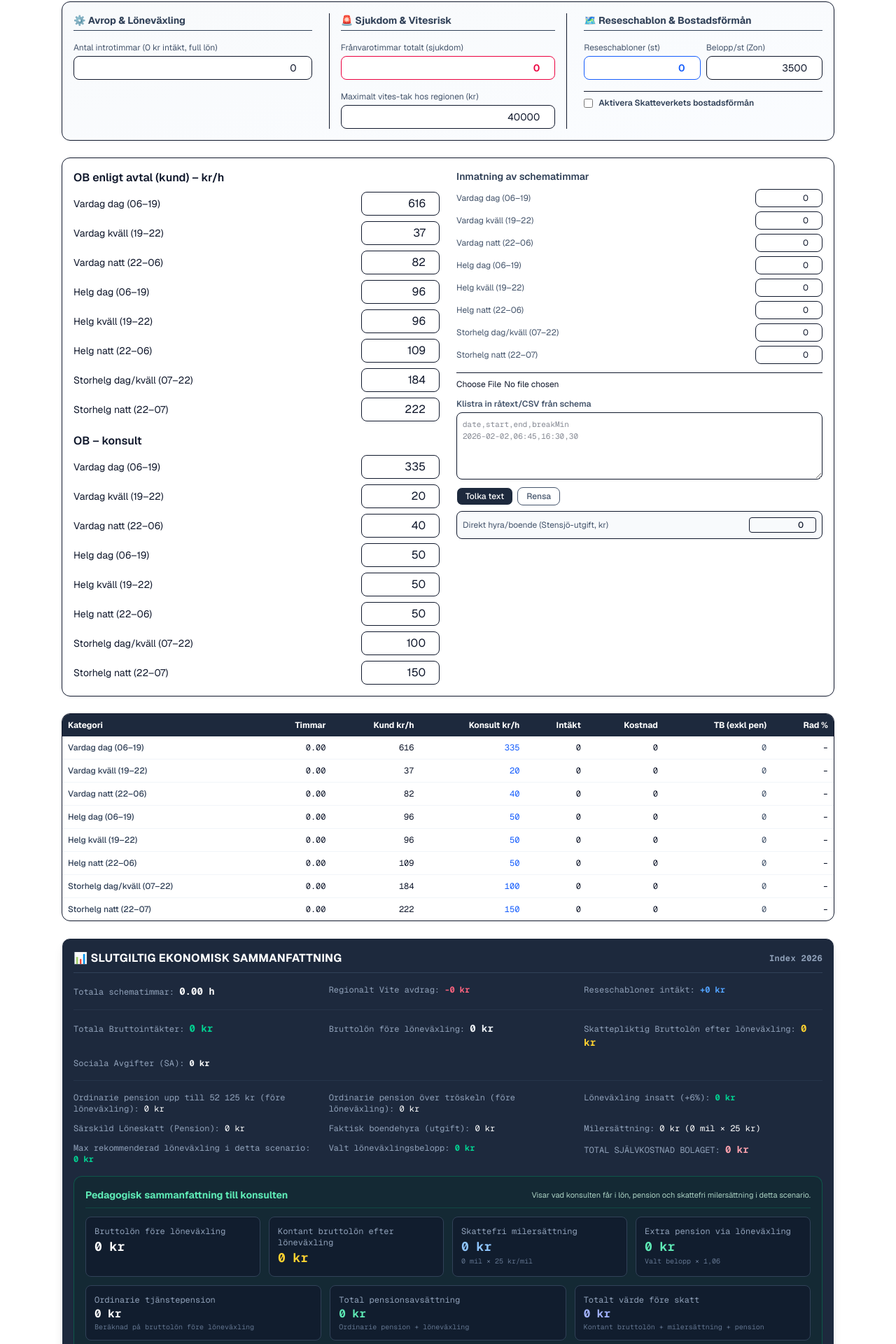
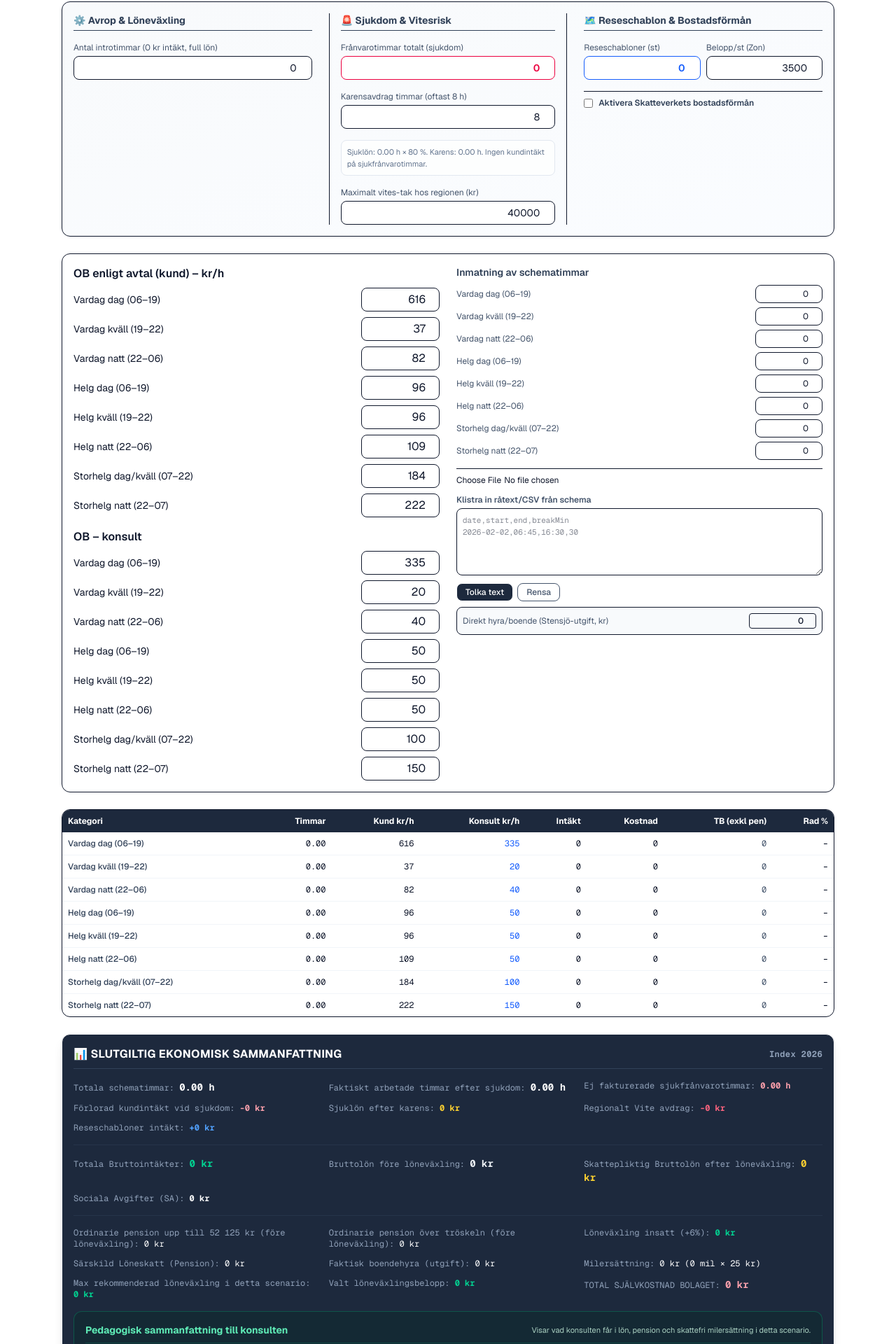
Before and after one commit to shopselectedoffer/skr, a Next.js app: page /pro in a window 1280 px wide. Shown: the part 351-2271 px from the top of the page at 70% size. Built offline with nearby package versions, Linux system fonts and the light colour scheme.

Commit message:
Update page.tsx

```diff
--- a/app/pro/page.tsx
+++ b/app/pro/page.tsx
@@ -183,6 +183,7 @@ export default function App() {
   // Advanced States fylls i live
   const [introHours, setIntroHours] = useState<number>(0);
   const [sickHours, setSickHours] = useState<number>(0);
+  const [karensHours, setKarensHours] = useState<number>(8);
   const [maxViteTak, setMaxViteTak] = useState<number>(40000);
   const [lonevaxling, setLonevaxling] = useState<number>(0);
 
@@ -324,19 +325,29 @@ export default function App() {
       totalHours += r.h;
     }
 
+    const safeSickHours = Math.min(Math.max(0, sickHours), totalHours);
+    const workedHours = Math.max(0, totalHours - safeSickHours);
+    const workedRatio = totalHours > 0 ? workedHours / totalHours : 0;
+
+    // Sjukdom ska inte ge kundintäkt. Intäkt och ordinarie lön reduceras proportionellt.
+    // Därefter tillkommer bara sjuklön enligt karens + 80 %-regel samt eventuellt vite från regionen.
+    const workedRev = baseRev * workedRatio;
+    const workedCost = baseCost * workedRatio;
+    const lostCustomerRevenue = Math.max(0, baseRev - workedRev);
+
     const introRevDeduction = introHours * basePrice;
-    const netVardRev = Math.max(0, baseRev - introRevDeduction);
+    const netVardRev = Math.max(0, workedRev - introRevDeduction);
 
     const isSpecialist = spec !== "SSK";
     const hourlyViteRate = isSpecialist ? 1000 : 625;
-    const calculatedVite = sickHours * hourlyViteRate;
+    const calculatedVite = safeSickHours * hourlyViteRate;
     const totalVite = Math.min(maxViteTak, calculatedVite);
 
-    const sickDeduction = sickHours * wage;
-    const sickPayHours = Math.max(0, sickHours - 8);
+    const appliedKarensHours = Math.min(Math.max(0, karensHours), safeSickHours);
+    const sickPayHours = Math.max(0, safeSickHours - appliedKarensHours);
     const totalSjuklon = sickPayHours * (wage * 0.8);
 
-    const grossWageBeforeVaxling = baseCost - (sickHours === 0 ? 0 : (sickDeduction - totalSjuklon));
+    const grossWageBeforeVaxling = workedCost + totalSjuklon;
     const maxRecommendedLonevaxling = Math.max(0, grossWageBeforeVaxling - 56087);
     const appliedLonevaxling = Math.min(lonevaxling, grossWageBeforeVaxling);
     const finalBruttoLon = Math.max(0, grossWageBeforeVaxling - appliedLonevaxling);
@@ -379,9 +390,10 @@ export default function App() {
       h: totalHours, rev: baseRev, revTotal, bruttoLon: finalBruttoLon, sa, pension,
       pLow, pHigh, ordinaryPension, sll, totalCost, tb, tbChef, tbPartner, turnoverFee, tbPartnerNet,
       totalVite, totalBostadForman, pensionVaxlingBonus, totalSchablonRevenue,
-      grossWageBeforeVaxling, maxRecommendedLonevaxling, appliedLonevaxling, travelCost
+      grossWageBeforeVaxling, maxRecommendedLonevaxling, appliedLonevaxling, travelCost,
+      workedHours, safeSickHours, appliedKarensHours, sickPayHours, totalSjuklon, lostCustomerRevenue
     };
-  }, [rowsCalc, includePension, pensionHighPct, housingCost, mileageKm, mileageRate, tbSplitPct, turnoverFeePct, introHours, sickHours, maxViteTak, lonevaxling, schablonCount, schablonAmount, bostadToggle, bostadKvm, bostadDygn, spec, wage, basePrice, socialRate]);
+  }, [rowsCalc, includePension, pensionHighPct, housingCost, mileageKm, mileageRate, tbSplitPct, turnoverFeePct, introHours, sickHours, karensHours, maxViteTak, lonevaxling, schablonCount, schablonAmount, bostadToggle, bostadKvm, bostadDygn, spec, wage, basePrice, socialRate]);
 
   const fmt = (v: number) => new Intl.NumberFormat("sv-SE", { maximumFractionDigits: 0 }).format(Math.round(v || 0));
 
@@ -479,6 +491,13 @@ export default function App() {
             <span className="text-xs text-slate-600">Frånvarotimmar totalt (sjukdom)</span>
             <input type="number" className="rounded-lg border bg-white p-1.5 text-sm text-right text-rose-600 font-semibold" value={sickHours} onChange={(e) => setSickHours(Math.max(0, +e.target.value || 0))} />
           </label>
+          <label className="flex flex-col gap-1">
+            <span className="text-xs text-slate-600">Karensavdrag timmar (oftast 8 h)</span>
+            <input type="number" className="rounded-lg border bg-white p-1.5 text-sm text-right" value={karensHours} onChange={(e) => setKarensHours(Math.max(0, +e.target.value || 0))} />
+          </label>
+          <div className="text-[11px] text-slate-500 bg-white/70 rounded-lg border border-slate-200 p-2">
+            Sjuklön: {totals.sickPayHours.toFixed(2)} h × 80 %. Karens: {totals.appliedKarensHours.toFixed(2)} h. Ingen kundintäkt på sjukfrånvarotimmar.
+          </div>
           <label className="flex flex-col gap-1">
             <span className="text-xs text-slate-600">Maximalt vites-tak hos regionen (kr)</span>
             <input type="number" className="rounded-lg border bg-white p-1.5 text-sm text-right" value={maxViteTak} onChange={(e) => setMaxViteTak(Math.max(0, +e.target.value || 0))} />
@@ -636,6 +655,10 @@ export default function App() {
 
         <div className="grid grid-cols-1 md:grid-cols-2 lg:grid-cols-3 gap-x-6 gap-y-3 text-xs font-mono">
           <div><span className="text-slate-400">Totala schematimmar:</span> <span className="font-bold text-sm">{totals.h.toFixed(2)} h</span></div>
+          <div><span className="text-slate-400">Faktiskt arbetade timmar efter sjukdom:</span> <span className="font-bold text-sm">{totals.workedHours.toFixed(2)} h</span></div>
+          <div><span className="text-slate-400">Ej fakturerade sjukfrånvarotimmar:</span> <span className="font-bold text-rose-300">{totals.safeSickHours.toFixed(2)} h</span></div>
+          <div><span className="text-slate-400">Förlorad kundintäkt vid sjukdom:</span> <span className="font-bold text-rose-300">-{fmt(totals.lostCustomerRevenue)} kr</span></div>
+          <div><span className="text-slate-400">Sjuklön efter karens:</span> <span className="font-bold text-amber-300">{fmt(totals.totalSjuklon)} kr</span></div>
           <div><span className="text-slate-400">Regionalt Vite avdrag:</span> <span className="font-bold text-rose-400">-{fmt(totals.totalVite)} kr</span></div>
           <div><span className="text-slate-400">Reseschabloner intäkt:</span> <span className="font-bold text-blue-400">+{fmt(totals.totalSchablonRevenue)} kr</span></div>
 
@@ -717,7 +740,7 @@ export default function App() {
           </div>
 
           <div className="text-[11px] leading-relaxed text-emerald-50/90 bg-slate-950/40 border border-slate-700 rounded-lg p-3">
-            Förklaring: konsulten får kontant bruttolön efter löneväxling, skattefri milersättning separat och pensionsavsättning via både ordinarie tjänstepension och löneväxling. Löneväxlingen minskar arbetsgivaravgiften på lönedelen och ersätts av extra pension samt särskild löneskatt i bolagets kalkyl.
+            Förklaring: konsulten får kontant bruttolön efter eventuell löneväxling, skattefri milersättning separat och pensionsavsättning via både ordinarie tjänstepension och löneväxling. Vid sjukdom räknar kalkylen bort kundintäkt och ordinarie lön för frånvarotimmarna, lägger till sjuklön efter karens enligt 80 %-regeln och belastar dessutom eventuellt regionvite.
           </div>
         </div>
 
```
